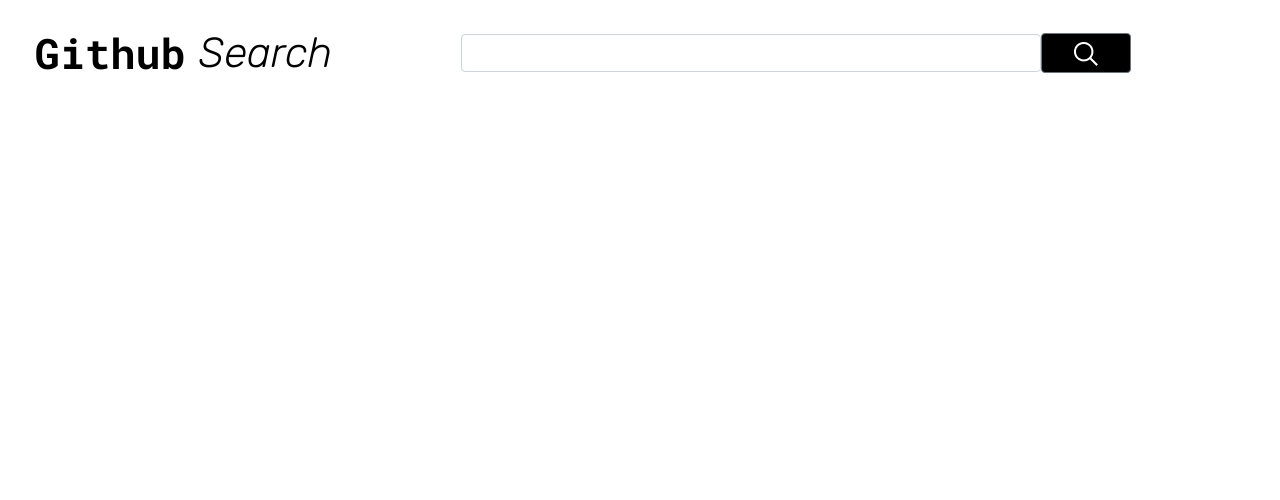
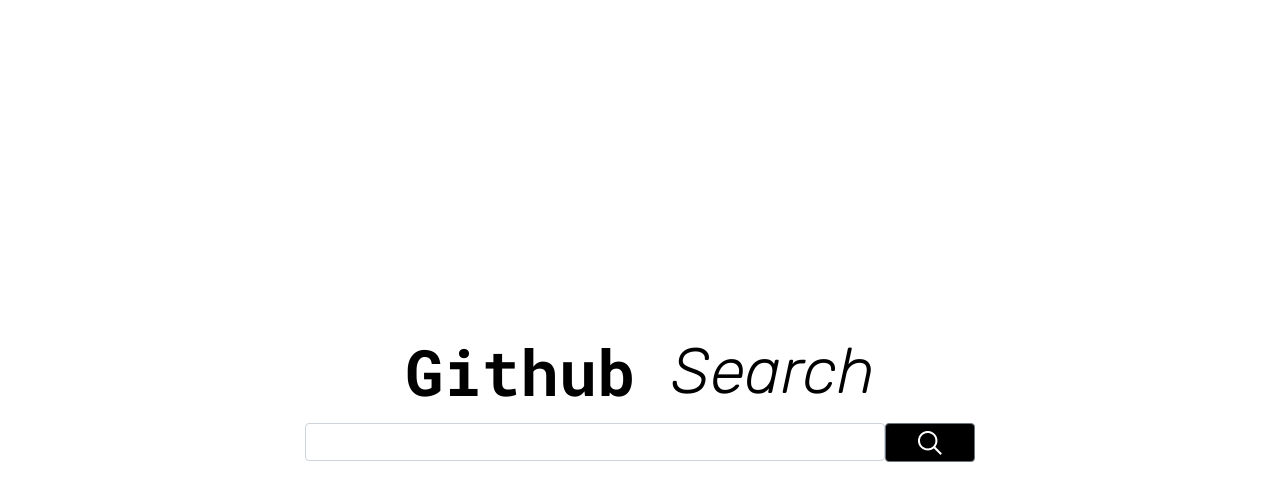
Before and after one commit to RodrigoVitor/Github-Search, a Nuxt app: page / in a window 1280 px wide. Shown: the top 500 px of the page. Built offline with nearby package versions, Linux system fonts and the light colour scheme.

Commit message:
fix: layout was broke

```diff
--- a/components/Search.vue
+++ b/components/Search.vue
@@ -1,8 +1,9 @@
 <template>
-    <main class="main-row">
+    <main :class="!isSearch ? 'main-column' : 'main-row' ">
         <div>
-            <h1>Github</h1>
-            <h2>Search</h2>
+            <h1 v-if="!title">Github</h1>
+            <h2 class="ml-3" v-if="!title">Search</h2>
+            <h2 v-if="title">{{title}}</h2>
         </div>
         <b-container>
             <b-form-input type="text"></b-form-input>
@@ -12,8 +13,13 @@
 </template>
 
 <script>
-import {mapMutations} from "vuex"
+import {mapMutations, mapState} from "vuex"
 export default {
+    data() {
+        return {
+            title: ''
+        }
+    },
     methods: {
         ...mapMutations('search', ['CHANGE_SEARCH']),
         Search () {
@@ -22,6 +28,13 @@
             main.classList.add("main-row")
             this.CHANGE_SEARCH()
         }
+    },
+    computed: {
+        ...mapState('search', ['isSearch'])
+    },
+    mounted () {
+        if(this.$router.app._route.name === "repositorio-favorito")
+            this.title = "Repositórios Favoritos"
     }
 }
 </script>
@@ -44,11 +57,10 @@
     flex-direction: row;
 }
 .main-row div {
-    width:311px;
+    width:555px;
     display:flex;
     flex-direction: row;
     align-items: center;
-    justify-content: space-around;
 }
 .main-row div h1, h2 {
     font-size:42px;
```
